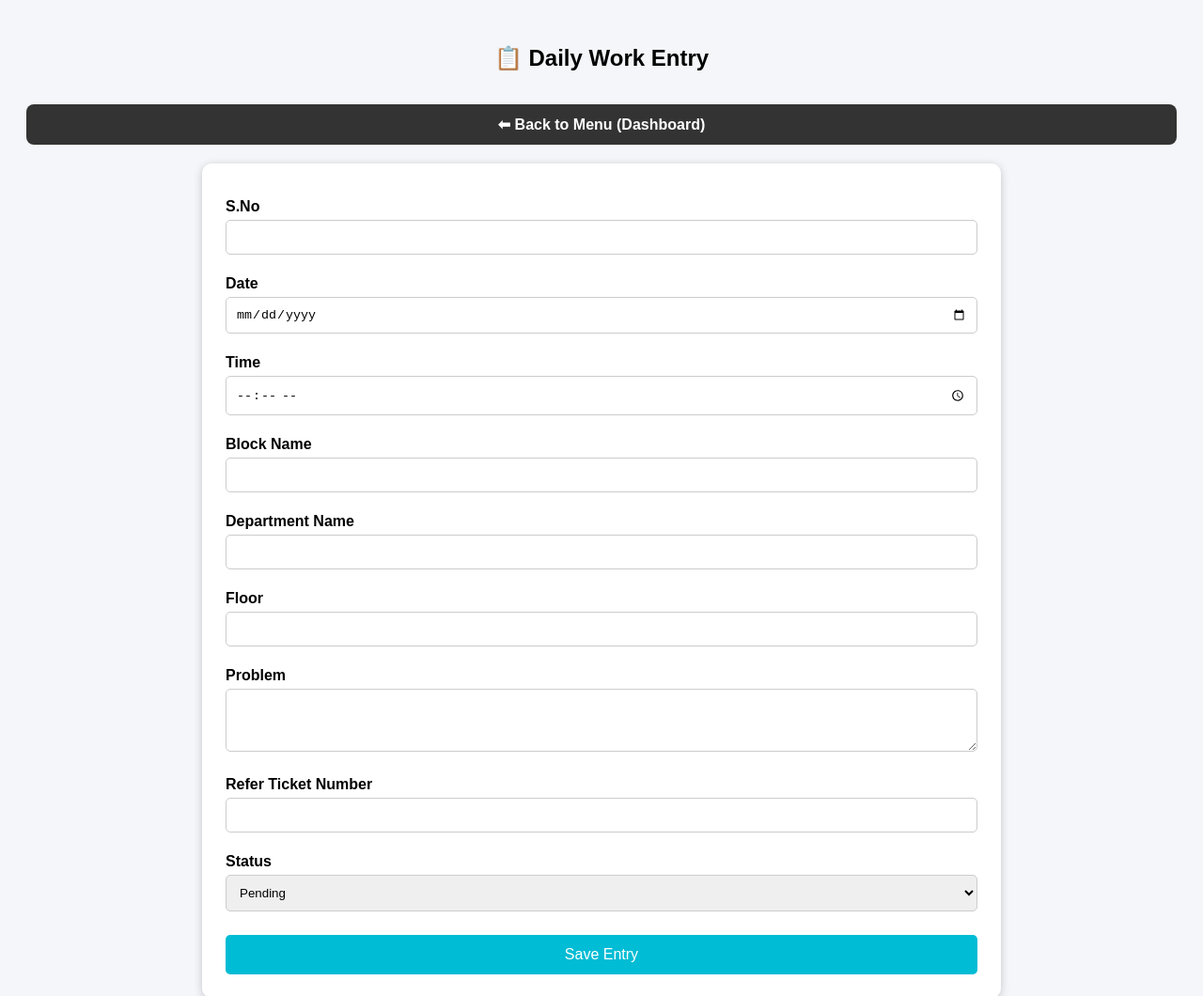
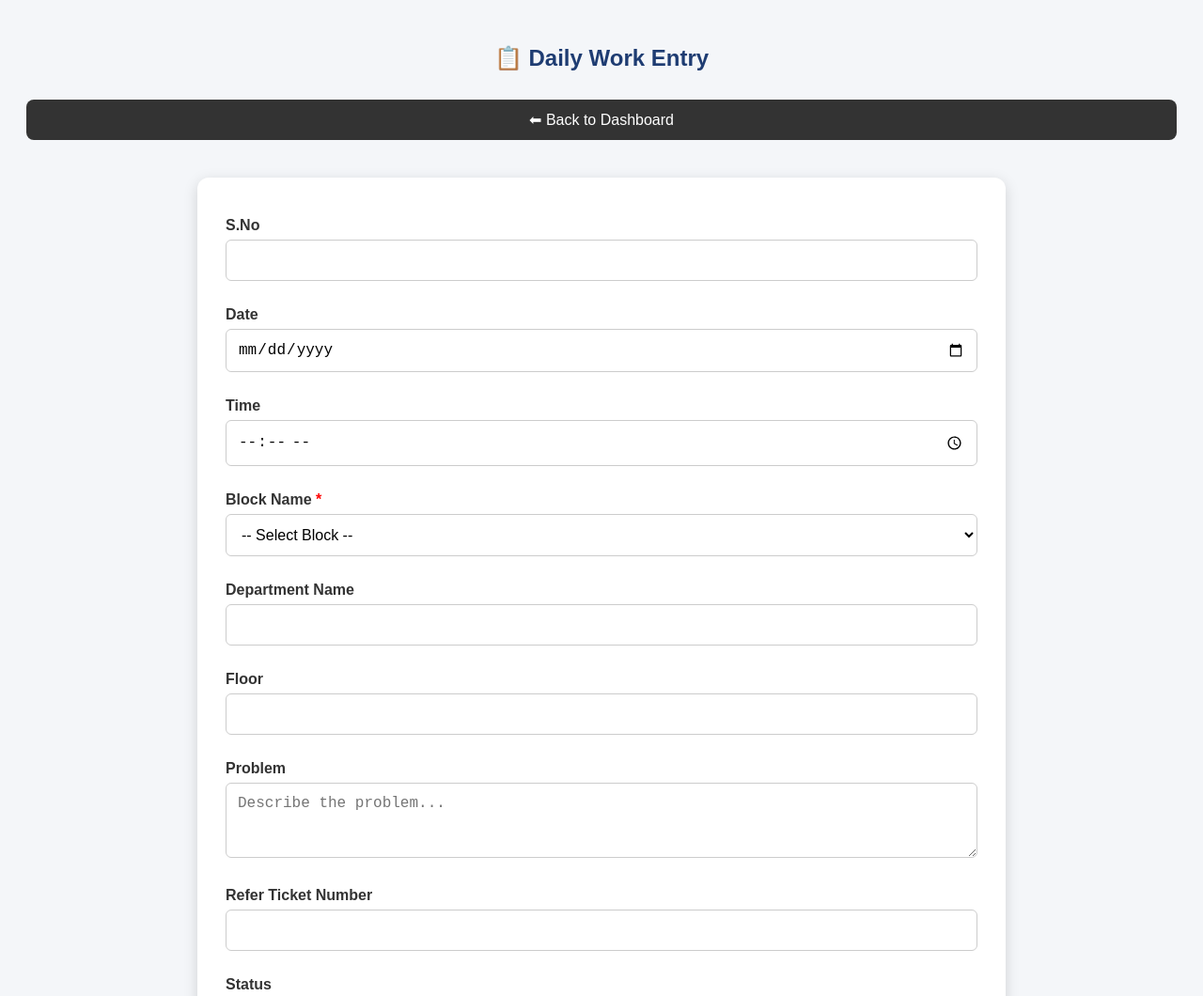
Before and after one commit to itjourneyvlogs-boop/it---hardware-network, a plain HTML site: page mywork.html in a window 1280 px wide. Shown: the top 1060 px of the page at 94% size. Drawn offline with Linux system fonts and the light colour scheme.

Commit message:
Update mywork.html

```diff
--- a/mywork.html
+++ b/mywork.html
@@ -9,42 +9,44 @@
         background: #f4f6f9;
         padding: 20px;
     }
-    h2 { text-align: center; }
+    h2 { text-align: center; color: #1e3c72; }
 
     .form-box {
         max-width: 800px;
         margin: auto;
         background: white;
-        padding: 25px;
-        border-radius: 10px;
-        box-shadow: 0 2px 10px rgba(0,0,0,0.2);
+        padding: 30px;
+        border-radius: 12px;
+        box-shadow: 0 4px 15px rgba(0,0,0,0.15);
     }
 
     label {
         display: block;
-        margin: 12px 0 5px 0;
+        margin: 12px 0 6px 0;
         font-weight: bold;
+        color: #333;
     }
 
     input, select, textarea {
         width: 100%;
-        padding: 10px;
-        margin-bottom: 10px;
-        border-radius: 5px;
+        padding: 12px;
+        margin-bottom: 15px;
+        border-radius: 6px;
         border: 1px solid #ccc;
         box-sizing: border-box;
+        font-size: 16px;
     }
 
     button {
         background: #00bcd4;
         color: white;
         border: none;
-        padding: 12px;
+        padding: 14px;
         width: 100%;
-        border-radius: 5px;
+        border-radius: 8px;
         cursor: pointer;
-        margin-top: 15px;
-        font-size: 16px;
+        font-size: 18px;
+        margin-top: 10px;
     }
 
     .back-btn {
@@ -55,7 +57,11 @@
         border-radius: 8px;
         cursor: pointer;
         font-size: 16px;
-        font-weight: bold;
+        margin-bottom: 20px;
+    }
+
+    select {
+        background: white;
     }
     </style>
 </head>
@@ -66,7 +72,7 @@
 
 <div style="text-align: center; margin-bottom: 20px;">
     <button onclick="goBackToMenu()" class="back-btn">
-        ⬅ Back to Menu (Dashboard)
+        ⬅ Back to Dashboard
     </button>
 </div>
 
@@ -83,8 +89,23 @@
     <label>Time</label>
     <input type="time" id="time" required>
 
-    <label>Block Name</label>
-    <input type="text" id="block" readonly style="background:#f0f0f0; font-weight:bold;">
+    <!-- BLOCK NAME AS DROPDOWN -->
+    <label>Block Name <span style="color:red;">*</span></label>
+    <select id="block" required>
+        <option value="">-- Select Block --</option>
+        <option value="NGH">NGH</option>
+        <option value="NSSH">NSSH</option>
+        <option value="NNC">NNC</option>
+        <option value="OPD BLOCK">OPD BLOCK</option>
+        <option value="NMC">NMC</option>
+        <option value="NDC">NDC</option>
+        <option value="NPC">NPC</option>
+        <option value="CAMP OFFICE">CAMP OFFICE</option>
+        <option value="SITE OFFICE">SITE OFFICE</option>
+        <option value="BOYS HOSTEL">BOYS HOSTEL</option>
+        <option value="GIRLS HOSTEL">GIRLS HOSTEL</option>
+        <option value="OTHER">OTHER</option>
+    </select>
 
     <label>Department Name</label>
     <input type="text" id="dept">
@@ -93,7 +114,7 @@
     <input type="text" id="floor">
 
     <label>Problem</label>
-    <textarea id="problem" rows="3"></textarea>
+    <textarea id="problem" rows="3" placeholder="Describe the problem..."></textarea>
 
     <label>Refer Ticket Number</label>
     <input type="text" id="ticket">
@@ -105,7 +126,7 @@
         <option value="Completed">Completed</option>
     </select>
 
-    <!-- Pending Reason Field -->
+    <!-- Pending Reason -->
     <label id="pendingReasonLabel" style="color: #d32f2f; display: none;">Pending Reason (ఎందుకు Pending ఉంది?)</label>
     <textarea id="pendingReason" rows="3" style="display: none;"
               placeholder="Enter reason why the work is pending..."></textarea>
@@ -118,29 +139,17 @@
 
 <script>
 
-// Block Name Auto Fill from URL
-function getBlockFromURL() {
-    const params = new URLSearchParams(window.location.search);
-    return params.get("block");
-}
+// All Blocks List (same as other files)
+const blocks = [
+    "NGH", "NSSH", "NNC", "OPD BLOCK", "NMC", "NDC", "NPC",
+    "CAMP OFFICE", "SITE OFFICE", "BOYS HOSTEL", "GIRLS HOSTEL", "OTHER"
+];
 
-// Page Load
-window.onload = function() {
-    // Block Auto Fill
-    const blockName = getBlockFromURL();
-    if (blockName) {
-        document.getElementById("block").value = blockName;
-    } else {
-        document.getElementById("block").removeAttribute("readonly");
-        document.getElementById("block").style.background = "white";
-    }
-
-    // Status Change Event - Pending Reason Show/Hide
-    const statusField = document.getElementById("status");
+// Status change handler for Pending Reason
+document.getElementById("status").addEventListener("change", function() {
     const reasonLabel = document.getElementById("pendingReasonLabel");
     const reasonField = document.getElementById("pendingReason");
 
-    statusField.addEventListener("change", function() {
     if (this.value === "Pending") {
         reasonLabel.style.display = "block";
         reasonField.style.display = "block";
@@ -150,9 +159,8 @@ window.onload = function() {
         reasonField.value = "";
     }
 });
-};
 
-// ================= SAVE DATA =================
+// Save Form
 document.getElementById("workForm").addEventListener("submit", function(e) {
     e.preventDefault();
 
@@ -170,7 +178,7 @@ document.getElementById("workForm").addEventListener("submit", function(e) {
     };
 
     if (!formData.block) {
-        alert("Block Name తప్పనిసరి!");
+        alert("Please select a Block Name!");
         return;
     }
 
@@ -181,15 +189,13 @@ document.getElementById("workForm").addEventListener("submit", function(e) {
 
     localStorage.setItem(blockKey, JSON.stringify(oldData));
 
-    alert("✅ Saved Successfully!");
+    alert("✅ Work Entry Saved Successfully!");
 
+    // Reset form
     this.reset();
 
-    // Reset Block Name
-    const currentBlock = getBlockFromURL();
-    if (currentBlock) {
-        document.getElementById("block").value = currentBlock;
-    }
+    // Reset block to "Select Block"
+    document.getElementById("block").value = "";
 });
 
 function goBackToMenu() {
```
Lines whose indentation alone changed are shown as unchanged.
